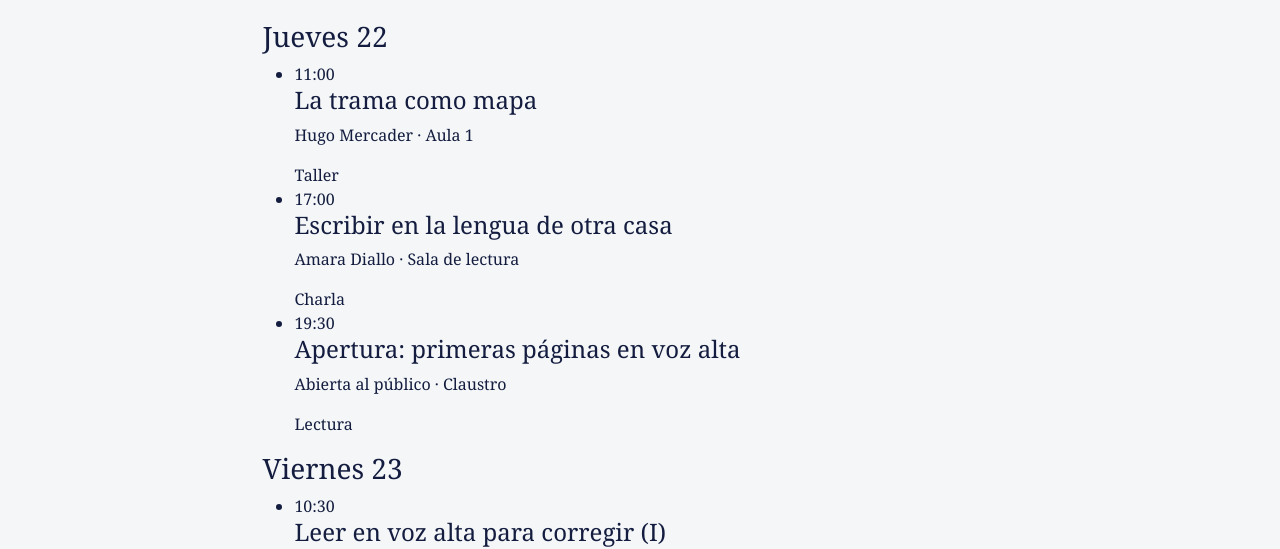
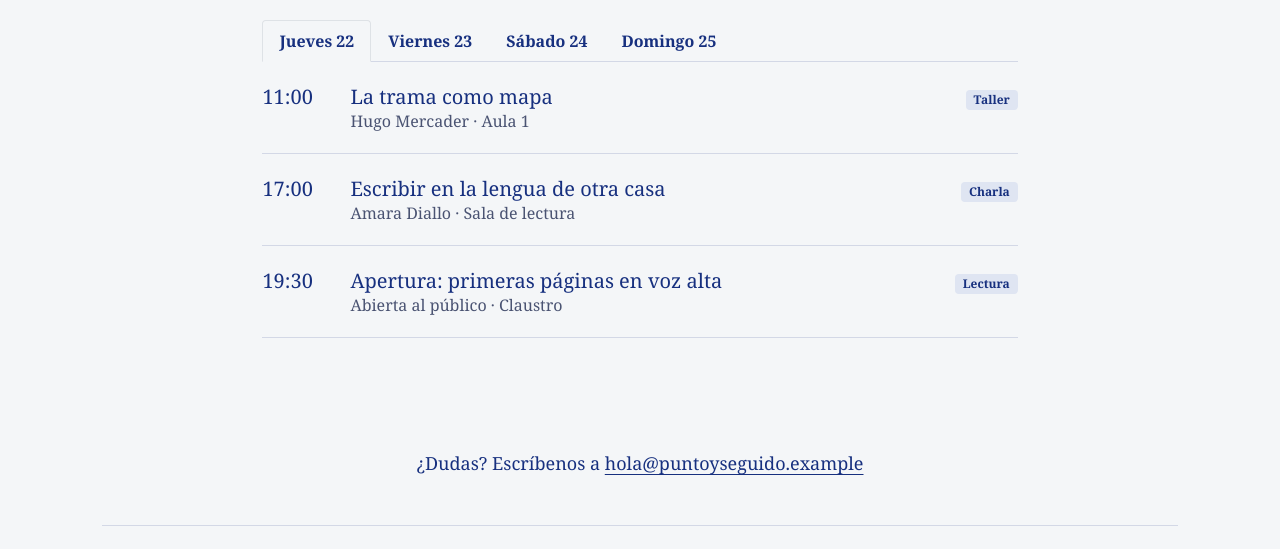
Before and after one commit to rlarreasanchez/punto-y-seguido, a website built with Parcel: page src/participa.html in a window 1280 px wide. Shown: the part 404-953 px from the top of the page. Built offline with nearby package versions, Linux system fonts and the light colour scheme; a web font is replaced by a local one.

Commit message:
Se organiza el programa en pestañas de Bootstrap con una etiqueta de tipo en cada sesión

```diff
--- a/src/assets/scripts/main.js
+++ b/src/assets/scripts/main.js
@@ -3,8 +3,9 @@
  * see commented examples below
  */
 
-// Solo el plugin de Bootstrap que usa el menú móvil.
+// Solo el plugin de Bootstrap que usa el menú móvil
 import "bootstrap/js/dist/collapse";
+import "bootstrap/js/dist/tab";
 
 /**
  * Write any other JavaScript below
--- a/src/assets/styles/_dependencies.scss
+++ b/src/assets/styles/_dependencies.scss
@@ -32,4 +32,5 @@
   @import "bootstrap/scss/transitions";
   @import "bootstrap/scss/nav";
   @import "bootstrap/scss/navbar";
+  @import "bootstrap/scss/badge";
 }
--- a/src/assets/styles/_variables.scss
+++ b/src/assets/styles/_variables.scss
@@ -47,4 +47,9 @@ $navbar-nav-link-padding-x: 0.875rem;
 $navbar-brand-font-size: 1.25rem;
 $navbar-toggler-border-radius: 0.25rem;
 $nav-link-font-weight: 600;
+$nav-tabs-border-color: map.get($palette, "rule");
+$nav-tabs-link-active-color: map.get($palette, "cloth");
+$nav-tabs-link-active-bg: map.get($palette, "paper");
+$badge-font-weight: 600;
+$badge-border-radius: 0.25rem;
 $transition-collapse: height 0.25s ease-out;
--- /dev/null
+++ b/src/assets/styles/components/_program.scss
@@ -0,0 +1,10 @@
+/** @define program */
+@use "../abstracts" as *;
+
+@layer components {
+  .program {
+    padding: 0;
+    margin: 0;
+    list-style: none;
+  }
+}
--- /dev/null
+++ b/src/assets/styles/components/_session.scss
@@ -0,0 +1,58 @@
+/** @define session */
+@use "../abstracts" as *;
+
+@layer components {
+  // Cada sesión es su propio contenedor
+  .session {
+    padding-block: spacing(2.5);
+    container: session / inline-size;
+    border-block-end: 1px solid color("rule");
+
+    &__row {
+      display: flex;
+      flex-direction: column;
+      gap: spacing(0.5);
+      align-items: flex-start;
+    }
+
+    @container session (min-width: 36rem) {
+      &__row {
+        flex-direction: row;
+        gap: spacing(3);
+        align-items: baseline;
+      }
+
+      &__time {
+        flex: 0 0 rem(64);
+      }
+
+      &__body {
+        flex: 1;
+      }
+    }
+
+    &__time {
+      display: block;
+      font-family: font("display");
+      font-size: rem(20);
+      font-variant-numeric: tabular-nums;
+      color: color("cloth");
+    }
+
+    &__title {
+      margin: 0;
+      font-size: rem(20);
+      color: color("cloth");
+    }
+
+    &__meta {
+      margin: 0;
+      color: color("ink-soft");
+    }
+
+    &__type {
+      color: color("cloth");
+      background-color: color("tint");
+    }
+  }
+}
--- a/src/assets/styles/main.scss
+++ b/src/assets/styles/main.scss
@@ -23,6 +23,8 @@
 @use "components/speakers";
 @use "components/speaker";
 @use "components/steps";
+@use "components/program";
+@use "components/session";
 
 /**
  * Import layouts
--- a/src/participa.html
+++ b/src/participa.html
@@ -25,104 +25,200 @@
 
       <section class="participa__section" aria-labelledby="titulo-programa">
         <h2 id="titulo-programa" class="participa__heading">Programa</h2>
-        <h3>Jueves 22</h3>
+        <div class="participa__days nav nav-tabs" role="tablist">
+          <button
+            id="tab-jueves"
+            class="nav-link active"
+            type="button"
+            role="tab"
+            data-bs-toggle="tab"
+            data-bs-target="#dia-jueves"
+            aria-controls="dia-jueves"
+            aria-selected="true"
+          >
+            Jueves 22
+          </button>
+          <button
+            id="tab-viernes"
+            class="nav-link"
+            type="button"
+            role="tab"
+            data-bs-toggle="tab"
+            data-bs-target="#dia-viernes"
+            aria-controls="dia-viernes"
+            aria-selected="false"
+          >
+            Viernes 23
+          </button>
+          <button
+            id="tab-sabado"
+            class="nav-link"
+            type="button"
+            role="tab"
+            data-bs-toggle="tab"
+            data-bs-target="#dia-sabado"
+            aria-controls="dia-sabado"
+            aria-selected="false"
+          >
+            Sábado 24
+          </button>
+          <button
+            id="tab-domingo"
+            class="nav-link"
+            type="button"
+            role="tab"
+            data-bs-toggle="tab"
+            data-bs-target="#dia-domingo"
+            aria-controls="dia-domingo"
+            aria-selected="false"
+          >
+            Domingo 25
+          </button>
+        </div>
+        <div class="tab-content">
+          <div
+            id="dia-jueves"
+            class="tab-pane active"
+            role="tabpanel"
+            aria-labelledby="tab-jueves"
+            tabindex="0"
+          >
             <ul class="program">
               <li class="session">
+                <div class="session__row">
                   <time class="session__time" datetime="11:00">11:00</time>
                   <div class="session__body">
-              <h4 class="session__title">La trama como mapa</h4>
+                    <h3 class="session__title">La trama como mapa</h3>
                     <p class="session__meta">Hugo Mercader · Aula 1</p>
                   </div>
                   <span class="session__type badge session__type--taller"
                     >Taller</span
                   >
+                </div>
               </li>
               <li class="session">
+                <div class="session__row">
                   <time class="session__time" datetime="17:00">17:00</time>
                   <div class="session__body">
-              <h4 class="session__title">Escribir en la lengua de otra casa</h4>
+                    <h3 class="session__title">
+                      Escribir en la lengua de otra casa
+                    </h3>
                     <p class="session__meta">Amara Diallo · Sala de lectura</p>
                   </div>
                   <span class="session__type badge session__type--charla"
                     >Charla</span
                   >
+                </div>
               </li>
               <li class="session">
+                <div class="session__row">
                   <time class="session__time" datetime="19:30">19:30</time>
                   <div class="session__body">
-              <h4 class="session__title">
+                    <h3 class="session__title">
                       Apertura: primeras páginas en voz alta
-              </h4>
+                    </h3>
                     <p class="session__meta">Abierta al público · Claustro</p>
                   </div>
                   <span class="session__type badge session__type--lectura"
                     >Lectura</span
                   >
+                </div>
               </li>
             </ul>
-        <h3>Viernes 23</h3>
+          </div>
+          <div
+            id="dia-viernes"
+            class="tab-pane"
+            role="tabpanel"
+            aria-labelledby="tab-viernes"
+            tabindex="0"
+          >
             <ul class="program">
               <li class="session">
+                <div class="session__row">
                   <time class="session__time" datetime="10:30">10:30</time>
                   <div class="session__body">
-              <h4 class="session__title">Leer en voz alta para corregir (I)</h4>
+                    <h3 class="session__title">
+                      Leer en voz alta para corregir (I)
+                    </h3>
                     <p class="session__meta">Lucía Ferrán · Aula 2</p>
                   </div>
-            <span class="session__type badge session__type--curso">Curso</span>
+                  <span class="session__type badge session__type--curso"
+                    >Curso</span
+                  >
+                </div>
               </li>
               <li class="session">
+                <div class="session__row">
                   <time class="session__time" datetime="17:00">17:00</time>
                   <div class="session__body">
-              <h4 class="session__title">
+                    <h3 class="session__title">
                       Lo que un editor lee en la primera página
-              </h4>
+                    </h3>
                     <p class="session__meta">Tomás Arregui · Sala de lectura</p>
                   </div>
                   <span class="session__type badge session__type--charla"
                     >Charla</span
                   >
+                </div>
               </li>
               <li class="session">
+                <div class="session__row">
                   <time class="session__time" datetime="19:30">19:30</time>
                   <div class="session__body">
-              <h4 class="session__title">
+                    <h3 class="session__title">
                       Día del Libro: un minuto por persona
-              </h4>
+                    </h3>
                     <p class="session__meta">Abierta al público · Claustro</p>
                   </div>
                   <span class="session__type badge session__type--lectura"
                     >Lectura</span
                   >
+                </div>
               </li>
             </ul>
-        <h3>Sábado 24</h3>
+          </div>
+          <div
+            id="dia-sabado"
+            class="tab-pane"
+            role="tabpanel"
+            aria-labelledby="tab-sabado"
+            tabindex="0"
+          >
             <ul class="program">
               <li class="session">
+                <div class="session__row">
                   <time class="session__time" datetime="10:30">10:30</time>
                   <div class="session__body">
-              <h4 class="session__title">
+                    <h3 class="session__title">
                       Leer en voz alta para corregir (II)
-              </h4>
+                    </h3>
                     <p class="session__meta">Lucía Ferrán · Aula 2</p>
                   </div>
-            <span class="session__type badge session__type--curso">Curso</span>
+                  <span class="session__type badge session__type--curso"
+                    >Curso</span
+                  >
+                </div>
               </li>
               <li class="session">
+                <div class="session__row">
                   <time class="session__time" datetime="12:30">12:30</time>
                   <div class="session__body">
-              <h4 class="session__title">Finales que no cierran</h4>
+                    <h3 class="session__title">Finales que no cierran</h3>
                     <p class="session__meta">Carmen Villalba · Aula 1</p>
                   </div>
                   <span class="session__type badge session__type--taller"
                     >Taller</span
                   >
+                </div>
               </li>
               <li class="session">
+                <div class="session__row">
                   <time class="session__time" datetime="19:00">19:00</time>
                   <div class="session__body">
-              <h4 class="session__title">
+                    <h3 class="session__title">
                       Fallo del concurso y lectura del relato ganador
-              </h4>
+                    </h3>
                     <p class="session__meta">
                       Jurado de las jornadas · Sala de lectura
                     </p>
@@ -130,31 +226,47 @@
                   <span class="session__type badge session__type--concurso"
                     >Concurso</span
                   >
+                </div>
               </li>
             </ul>
-        <h3>Domingo 25</h3>
+          </div>
+          <div
+            id="dia-domingo"
+            class="tab-pane"
+            role="tabpanel"
+            aria-labelledby="tab-domingo"
+            tabindex="0"
+          >
             <ul class="program">
               <li class="session">
+                <div class="session__row">
                   <time class="session__time" datetime="10:30">10:30</time>
                   <div class="session__body">
-              <h4 class="session__title">
+                    <h3 class="session__title">
                       Microrrelato: escribir con lo que falta
-              </h4>
+                    </h3>
                     <p class="session__meta">Rubén Salcedo · Aula 2</p>
                   </div>
-            <span class="session__type badge session__type--curso">Curso</span>
+                  <span class="session__type badge session__type--curso"
+                    >Curso</span
+                  >
+                </div>
               </li>
               <li class="session">
+                <div class="session__row">
                   <time class="session__time" datetime="13:00">13:00</time>
                   <div class="session__body">
-              <h4 class="session__title">Cierre: la frase siguiente</h4>
+                    <h3 class="session__title">Cierre: la frase siguiente</h3>
                     <p class="session__meta">Abierta al público · Claustro</p>
                   </div>
                   <span class="session__type badge session__type--lectura"
                     >Lectura</span
                   >
+                </div>
               </li>
             </ul>
+          </div>
+        </div>
       </section>
     </main>
     <include src="./views/footer.html"></include>
```
Lines whose indentation alone changed are shown as unchanged.
